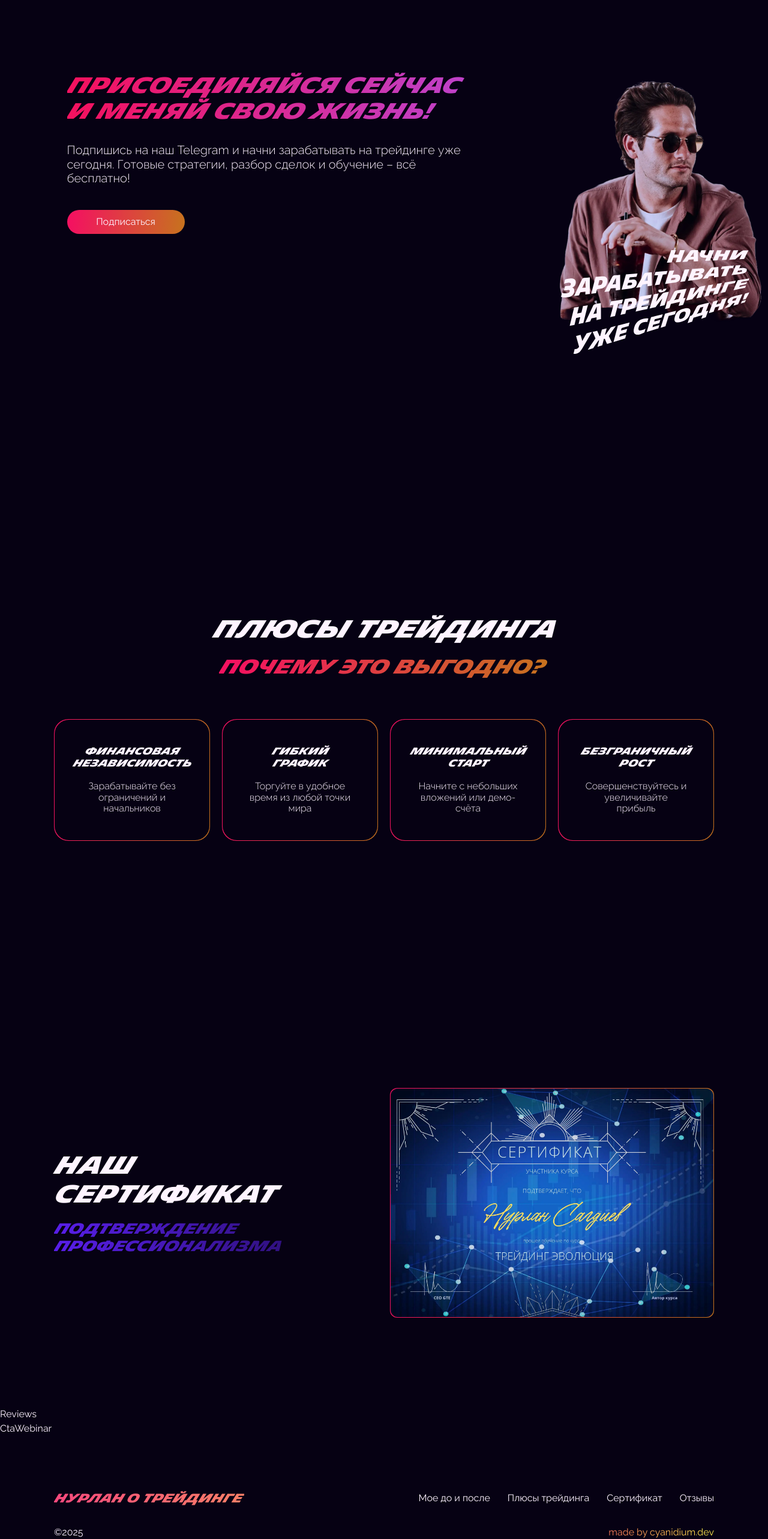
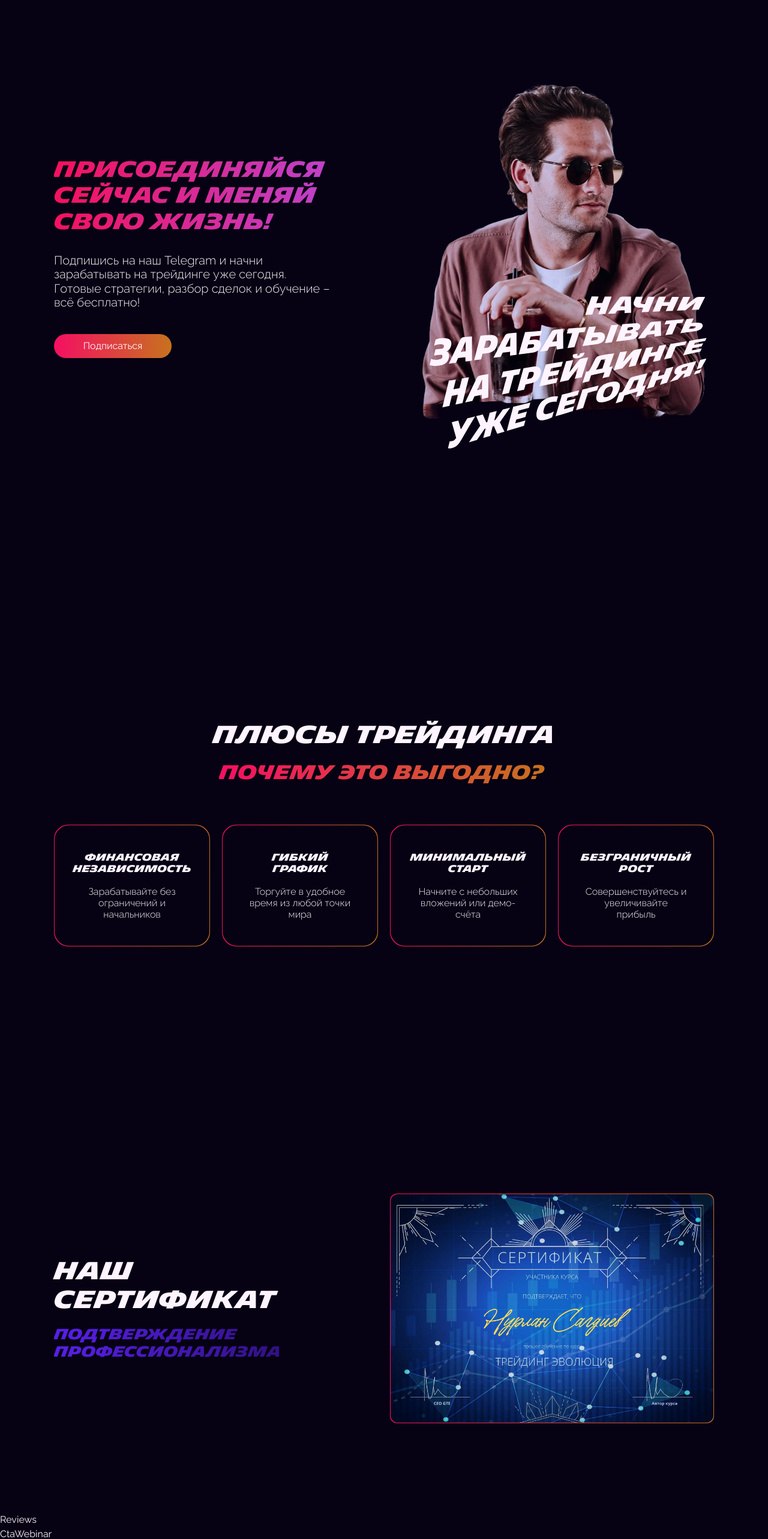
Before and after one commit to cyanidium-dev/crypto-landing, a Next.js app: page / in a window 1280 px wide. Shown: the part 220-2786 px from the top of the page at 60% size. Built offline with nearby package versions, Linux system fonts and the light colour scheme.

Commit message:
added cta sign up

```diff
--- a/src/components/homePage/certificate/Certificate.tsx
+++ b/src/components/homePage/certificate/Certificate.tsx
@@ -8,10 +8,10 @@ export default function Certificate() {
       className="flex flex-col tabxl:flex-row tabxl:justify-between tabxl:items-center gap-y-[116px] tabxl:gap-x-[80px] container max-w-[1920px] scroll-mt-[82px] tabxl:scroll-mt-[124px] py-[60px] laptop:py-[93px] mb-[123px] laptop:mb-14"
     >
       <div className="tabxl:max-w-[424px] desk:max-w-full">
-        <h2 className="mb-5 font-michelin uppercase italic text-center tabxl:text-left text-24bold tabxl:text-40bold">
+        <h2 className="mb-5 font-michelin uppercase text-center tabxl:text-left text-24bold tabxl:text-40bold">
           Наш сертификат
         </h2>
-        <p className="font-michelin uppercase italic text-center tabxl:text-left text-20bold tabxl:text-24bold text-transparent bg-clip-text bg-purpleGradient">
+        <p className="font-michelin uppercase text-center tabxl:text-left text-20bold tabxl:text-24bold text-transparent bg-clip-text bg-purpleGradient">
           подтверждение профессионализма
         </p>
       </div>
--- a/src/components/homePage/ctaSignUp/CtaSignUp.tsx
+++ b/src/components/homePage/ctaSignUp/CtaSignUp.tsx
@@ -6,27 +6,28 @@ import { TELEGRAM_URL } from "@/constants/constants";
 export default function CtaSignUp() {
   return (
     <section
-      className="tabxl:flex flex-row-reverse scroll-mt-[82px] tabxl:scroll-mt-[124px] pt-[30px] laptop:pt-[145px] pb-14 laptop:pb-[131px]
+      className="container max-w-[1920px] tabxl:flex tabxl:flex-row-reverse tabxl:items-center tabxl:justify-between scroll-mt-[82px] tabxl:scroll-mt-[124px] pt-[30px] laptop:pt-[145px] pb-14 laptop:pb-[131px]
   mb-[73px] laptop:mb-[188px]"
     >
-      <div className="relative max-w-[375px] pl-2 mx-auto">
+      <div className="relative max-w-[375px] tabxl:max-w-[420px] laptop:max-w-[514px] desk:max-w-[540px] deskxl:max-w-[700px] mx-auto tabxl:mx-0">
         <Image
           src="/images/contentImages/ctaSignUpMan.webp"
           alt="man in the sunglasses"
           width={1028}
           height={1232}
+          className=""
         />
         <Image
           src="/images/contentImages/startEarning.svg"
           alt="start earning text"
           width="316"
           height="175"
-          className="absolute -bottom-[30px] left-[30px] w-[calc(100%-60px)]"
+          className="absolute -bottom-[30px] tabxl:-bottom-3 left-4 tabxl:left-10 w-[90%]"
         />
       </div>
-      <div className="container max-w-[1920px] mt-[103px] tabxl:mt-0">
-        <div className="max-w-[682px] mx-auto">
-          <h2 className="mb-4 tabxl:mb-8 font-michelin uppercase italic text-24bold tabxl:text-36bold text-transparent bg-clip-text bg-pinkGradient">
+      <div className="tabxl:w-[51.6%] laptop:w-[41.9%] desk:w-[50%] deskxl:w-[45%] mt-[103px] tabxl:mt-0">
+        <div className="max-w-[682px] desk:max-w-full mx-auto">
+          <h2 className="pr-2 mb-4 tabxl:mb-8 font-michelin uppercase text-24bold tabxl:text-36bold text-transparent bg-clip-text bg-pinkGradient">
             Присоединяйся сейчас и меняй свою жизнь!
           </h2>
           <p className="mb-7 tabxl:mb-10 text-14light tabxl:text-20light">
--- a/src/components/homePage/tradingBenefits/BenefitItem.tsx
+++ b/src/components/homePage/tradingBenefits/BenefitItem.tsx
@@ -14,7 +14,7 @@ export default function BenefitItem({ benefit }: BenefitItemProps) {
     <li className="flex justify-center items-center w-full max-w-[331px] laptop:max-w-[260px] h-[203px] p-[1px] rounded-[24px] bg-caviarGradient">
       <div className="flex flex-col justify-center items-center w-full h-full px-[59px] laptop:px-[31px] py-[44px] bg-black rounded-[24px]">
         <div className="max-w-[198px]">
-          <h3 className="whitespace-pre-line mb-5 font-michelin uppercase italic text-16bold text-center">
+          <h3 className="whitespace-pre-line mb-5 font-michelin uppercase text-16bold text-center">
             {title}
           </h3>
           <p className="max-w-[170px] mx-auto text-16light text-center">
--- a/src/components/homePage/tradingBenefits/TradingBenefits.tsx
+++ b/src/components/homePage/tradingBenefits/TradingBenefits.tsx
@@ -8,11 +8,11 @@ export default function TradingBenefits() {
       className="container max-w-[1920px] scroll-mt-[82px] tabxl:scroll-mt-[124px] pt-[65px] laptop:pt-[145px] pb-[63px] laptop:pb-[131px]
       mb-[73px] laptop:mb-[188px]"
     >
-      <h2 className="mb-4 tabxl:mb-5 font-michelin uppercase italic text-20bold tabxl:text-40bold text-center">
+      <h2 className="mb-4 tabxl:mb-5 font-michelin uppercase text-20bold tabxl:text-40bold text-center">
         Плюсы трейдинга
       </h2>
       <p
-        className="w-fit pr-2 mx-auto mb-[50px] tabxl:mb-[68px] font-michelin uppercase italic text-24bold tabxl:text-32bold text-transparent
+        className="w-fit pr-2 mx-auto mb-[50px] tabxl:mb-[68px] font-michelin uppercase text-24bold tabxl:text-32bold text-transparent
       bg-clip-text bg-caviarGradient text-center"
       >
         Почему это выгодно?
--- a/src/components/shared/footer/FooterInfo.tsx
+++ b/src/components/shared/footer/FooterInfo.tsx
@@ -5,16 +5,16 @@ export default function FooterInfo() {
   return (
     <div className="flex flex-col items-center tabxl:flex-row tabxl:justify-between gap-y-5 text-16reg">
       <p>©2025</p>
-      <p className="bg-clip-text text-transparent bg-redLightYellowGradient">
-        made by{" "}
+
       <a
         href={CYANIDIUM_URL}
         target="_blank"
         rel="noopener noreferrer nofollow"
       >
-          cyanidium.dev
+        <p className="bg-clip-text text-transparent bg-redLightYellowGradient">
+          made by cyanidium.dev{" "}
+        </p>
       </a>
-      </p>
     </div>
   );
 }
--- a/src/components/shared/logo/Logo.tsx
+++ b/src/components/shared/logo/Logo.tsx
@@ -9,7 +9,7 @@ export default function Logo({ className = "" }: LogoProps) {
   return (
     <Link href="/" className="flex justify-center">
       <p
-        className={`pr-1 overflow-visible font-michelin uppercase italic text-transparent bg-clip-text bg-logoGradient ${className}`}
+        className={`pr-1 overflow-visible font-michelin uppercase text-transparent bg-clip-text bg-logoGradient ${className}`}
       >
         Нурлан о трейдинге
       </p>
```
Lines whose indentation alone changed are shown as unchanged.
